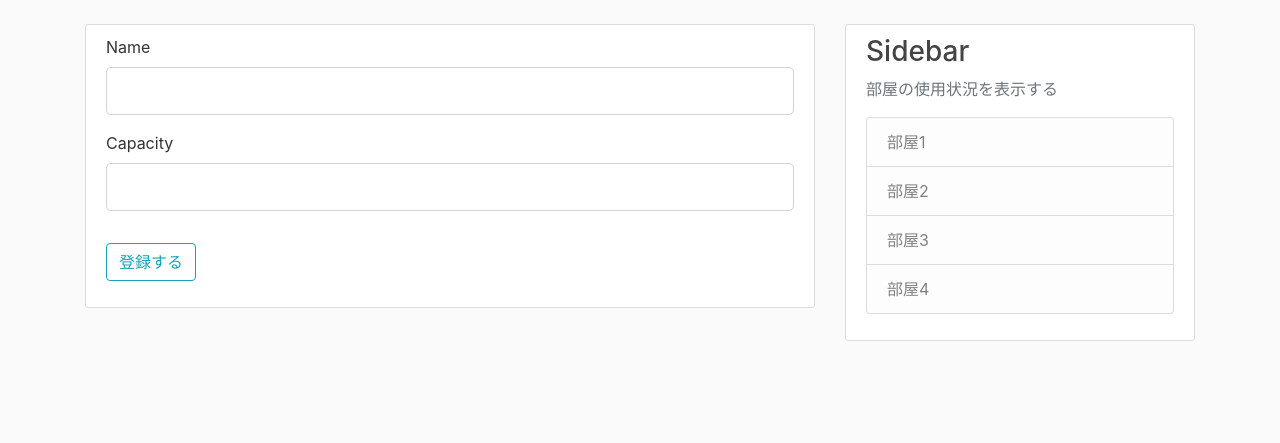
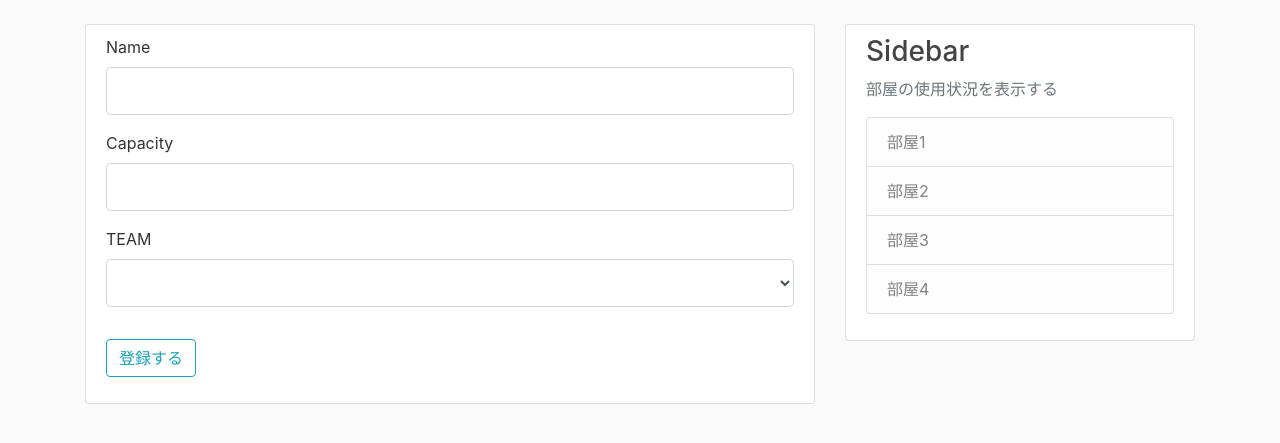
Before and after one commit to shiv76e2/Shedule, a Flask app: page /rooms/new in a window 1280 px wide. Shown: the part 56-499 px from the top of the page. Run offline with Flask 2, Linux system fonts and the light colour scheme; lists and menus that the app fills with data are empty; some libraries are stand-ins or nearby versions.

Commit message:
cache reset

```diff
--- a/flaskblog/rooms/forms.py
+++ b/flaskblog/rooms/forms.py
@@ -1,8 +1,9 @@
 from flask_wtf import FlaskForm
-from wtforms import StringField, IntegerField, SubmitField
+from wtforms import StringField, IntegerField, SubmitField, SelectField
 from wtforms.validators import DataRequired
 
 class RoomForm(FlaskForm):
     name = StringField('Name', validators=[DataRequired()])
     capacity = IntegerField('Capacity', validators=[DataRequired()])
+    organization = SelectField(u'TEAM')
     submit = SubmitField('登録する')
--- a/flaskblog/templates/create_room.html
+++ b/flaskblog/templates/create_room.html
@@ -30,6 +30,19 @@
                     {{ form.capacity(class="form-control form-control-lg") }}
                 {% endif %}
             </div>
+            <div class="form-group">
+                {{ form.organization.label(class="form-control-label") }}
+                {% if form.organization.errors %}
+                {{ form.organization(class="form-control form-control-lg is-invalid") }}
+                <div class="invalid-feedback">
+                    {% for error in form.organization.errors %}
+                        <span>{{ error }}</span>
+                    {% endfor %}
+                </div>
+                {% else %}
+                    {{ form.organization(class="form-control form-control-lg") }}
+                {% endif %}
+            </div>
         </fieldset>
         <div class="form-group">
             {{ form.submit(class="btn btn-outline-info") }}
```
Lines whose indentation alone changed are shown as unchanged.
